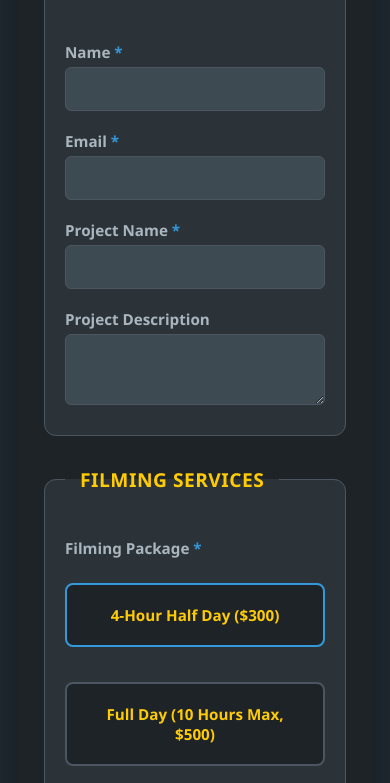
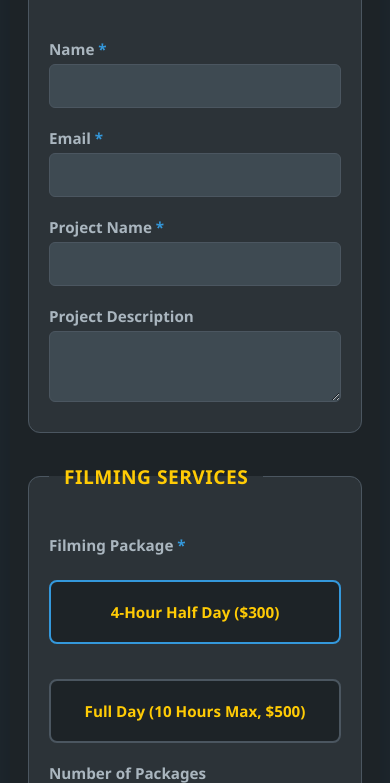
Before and after one commit to combatcameraguy/InvoiceEstimator, a plain HTML site: page index.html in a window 390 px wide. Shown: the part 183-966 px from the top of the page. Drawn offline with Linux system fonts and the light colour scheme.

Commit message:
Refactor container styles for better responsiveness

```diff
--- a/index.html
+++ b/index.html
@@ -44,7 +44,24 @@
             padding: 15px; margin: 0; color: var(--text-primary); font-family: 'Segoe UI', Tahoma, Geneva, Verdana, sans-serif; transition: background-color 0.3s ease, color 0.3s ease;
         }
 
-        .container { max-width: 85%; margin: 0 auto; background: var(--container-bg); padding: 2rem 1.5rem; border-radius: 12px; box-shadow: 0 10px 30px rgba(0,0,0,0.2); transition: background-color 0.3s ease; }
+        .container {
+            width: 100%;
+            max-width: 800px;
+            margin: 20px auto;
+            box-sizing: border-box;
+            background: var(--container-bg);
+            padding: 2.5rem 2rem;
+            border-radius: 12px;
+            box-shadow: 0 10px 30px rgba(0,0,0,0.2);
+            transition: background-color 0.3s ease;
+        }
+
+        /* Adjust spacing comfortably on mobile devices */
+        @media (max-width: 600px) {
+            body { padding: 10px; }
+            .container { padding: 1.5rem 1rem; margin: 10px auto; }
+            fieldset { padding: 15px; margin-bottom: 20px; }
+        }
 
         h1 { color: var(--text-primary); text-align: center; margin-bottom: 10px; border-bottom: 2px solid var(--accent-blue); display: inline-block; padding-bottom: 8px; margin-top: 0; width: 100%; box-sizing: border-box; }
 
```
